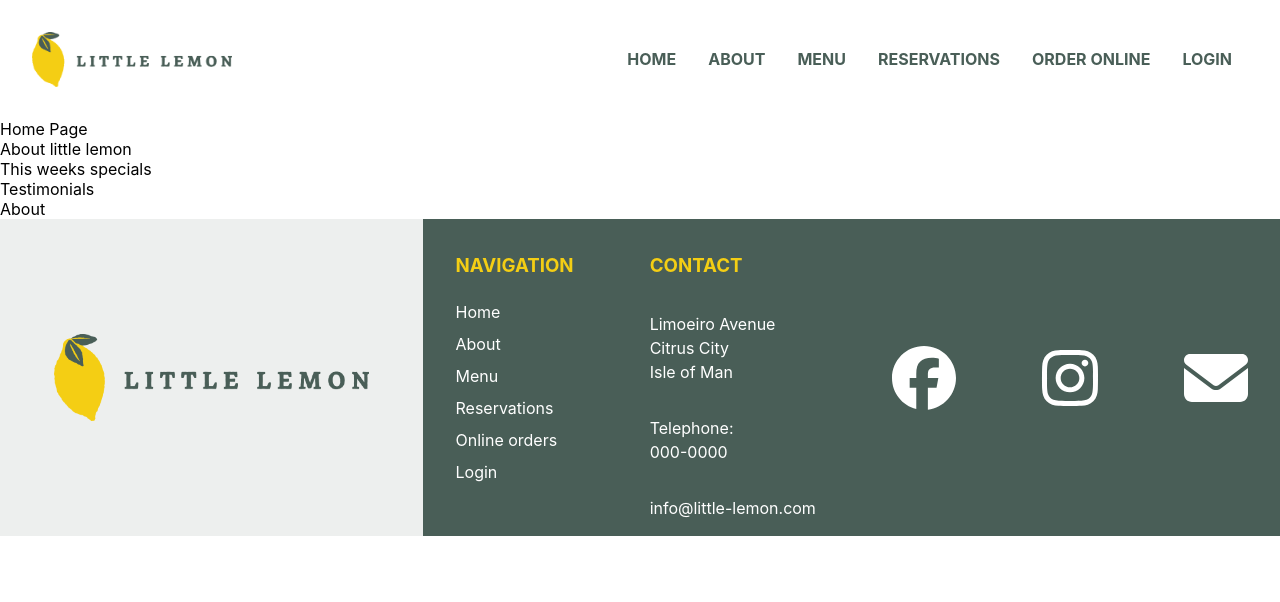
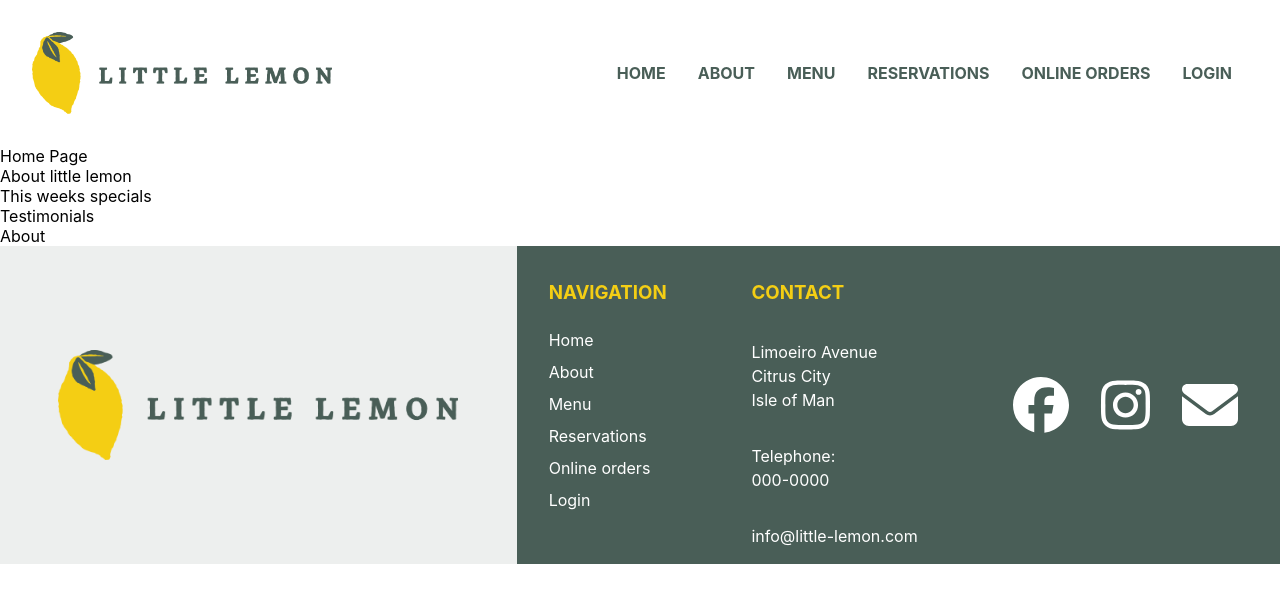
Before and after one commit to claceotto/little-lemon, a React (Create React App) app: page / in a window 1280 px wide. Shown: the top 602 px of the page. Built offline with nearby package versions, Linux system fonts and the light colour scheme.

Commit message:
header and footer fully responsive

```diff
--- a/src/App.css
+++ b/src/App.css
@@ -1,4 +1,3 @@
-
 /* Header formatting */
 
 .header {
@@ -7,14 +6,57 @@
   justify-content: space-between;
   background-color: white;
   padding: 2rem;
-  max-height: 88px;
 }
 
-header img {
-  max-width: 294px;
-  max-height: 88px;
+.header-bg-image {
+  width: 100%;
+  height: auto;
+  max-width: 300px;
   align-self: center;
 }
+
+.header-sm-image {
+  width: 100%;
+  height: auto;
+  max-width: 50px;
+  align-self: center;
+}
+
+/* Desktop header image */
+@media (min-width: 1000px) {
+  .header-sm-image {
+    display: none;
+  }
+
+  .header-bg-image {
+    display: flex;
+    justify-content: center;
+  }
+  }
+
+/* Tablet header image */
+  @media (max-width: 1000px) {
+    .header-sm-image {
+      display: flex;
+      justify-content: center;
+    }
+
+    .header-bg-image {
+      display: none;
+    }
+    }
+
+/* Mobile header image */
+@media (max-width: 747px) {
+  .header-sm-image {
+    display: none
+  }
+
+.header-bg-image {
+    display: flex;
+    justify-content: center;
+  }
+  }
 
 .desktop-nav {
   align-self: center;
@@ -65,8 +107,11 @@ header img {
     color: #F4CE14;
   }
 
+.header-links {
+  align-self: self-end;
+}
+
   /* Mobile header style */
-
 .hamburger {
     display: none;
   }
@@ -84,7 +129,7 @@ header img {
   cursor: pointer; /* Add a pointer on hover */
 }
 
- @media (max-width: 600px) {
+ @media (max-width: 747px) {
     .hamburger {
       display:block;
       padding-top: 10px;
@@ -96,25 +141,16 @@ header img {
   .desktop-nav {
     display: none;
   }
-  }
-
-  header img {
-    max-width: 200px;
-    align-self: center;
-  }
+}
 
 
-
-/* This will format t4he footer */
+/* This will format the footer */
 footer {
   display: grid;
   grid-template-columns: auto;
-  grid-template-rows:auto;
+  grid-auto-rows: auto;
   grid-template-areas:
   "logo naviation contact social";
-  /* max-height: 379px; */
-    /* width: 100%;
-  justify-content: space-between; */
 }
 
 @media (max-width: 600px) {
@@ -140,8 +176,9 @@ footer {
 }
 
 .bg-logo {
-   max-width: 315.44px;
-  max-height: 178px;
+  width: 100%;
+  height: auto;
+  max-width: 400px;
   align-self: center;
 }
 
@@ -167,7 +204,7 @@ footer {
 }
 
 /* Mobile footer image */
-@media (max-width: 600px) {
+@media (max-width: 850px) {
   .bg-footer-logo {
     display: none;
   }
@@ -192,7 +229,6 @@ footer h3 {
   flex-direction: column;
   padding: 1rem 2rem;
   background-color: #495E57;
-  width: 100%;
   line-height: 1.5rem;
 }
 
@@ -223,18 +259,18 @@ footer p {
 
 .footer-social {
   grid-area: social;
-  font-size: 4rem;
+  font-size: 3.5rem;
   display: flex;
   align-items: center;
-  justify-content: space-between;
+  justify-content: center;
   background-color: #495E57;
   color: #FFFFFF;
-  width: 100%;
+
 }
 
 /* This adds a space between the icons on the footer */
 .footer-icon {
-  margin: 2rem;
+  margin: 1rem;
 }
 
 /* Mobile footer settings */
@@ -246,7 +282,6 @@ footer p {
     justify-content: space-between;
     background-color: #495E57;
     color: #FFFFFF;
-    width: 100%;
     justify-content: center;
     grid-gap: 1rem;
   }
@@ -257,15 +292,13 @@ footer p {
     background-color: #495E57;
     justify-items: center;
     padding: 0;
-
-  }
+   }
 
   .footer-contact {
     grid-area: contact;
     display: grid;
     padding-top: 1rem;
     background-color: #495E57;
-    width: 100%;
     justify-items: center;
     padding: 0;
   }
--- a/src/Components/DesktopNav.js
+++ b/src/Components/DesktopNav.js
@@ -15,7 +15,7 @@ function DesktopNav() {
           <a href="/reservations">Reservations</a>
         </li>
         <li>
-          <a href="/order-online">Order online</a>
+          <a href="/order-online">Online orders</a>
         </li>
         <li>
           <a href="/login">Login</a>
--- a/src/Components/Header.js
+++ b/src/Components/Header.js
@@ -13,8 +13,19 @@ function Header() {
   return (
     <>
       <header className="header">
-        <img src="../images/small-logo.jpg" alt="Little Lemon logo" />
-        <DesktopNav />
+        <div>
+          <img
+            src="../images/small-logo.jpg"
+            alt="Little Lemon logo"
+            className="header-bg-image"
+          />
+          <img
+            src="../images/lemon.png"
+            alt="Little Lemon logo"
+            className="header-sm-image"
+          />
+        </div>
+        <DesktopNav className="header-links" />
         <div className="hamburger" onClick={handleToglle}>
           <Hamburger isOpen={isOpen} />
           {isOpen ? <MobileNav /> : undefined}
--- a/src/Components/MobileNav.js
+++ b/src/Components/MobileNav.js
@@ -15,7 +15,7 @@ function MobileNav() {
           <a href="/reservations">Reservations</a>
         </li>
         <li>
-          <a href="/order-online">Order online</a>
+          <a href="/order-online">Online orders</a>
         </li>
         <li>
           <a href="/login">Login</a>
```
